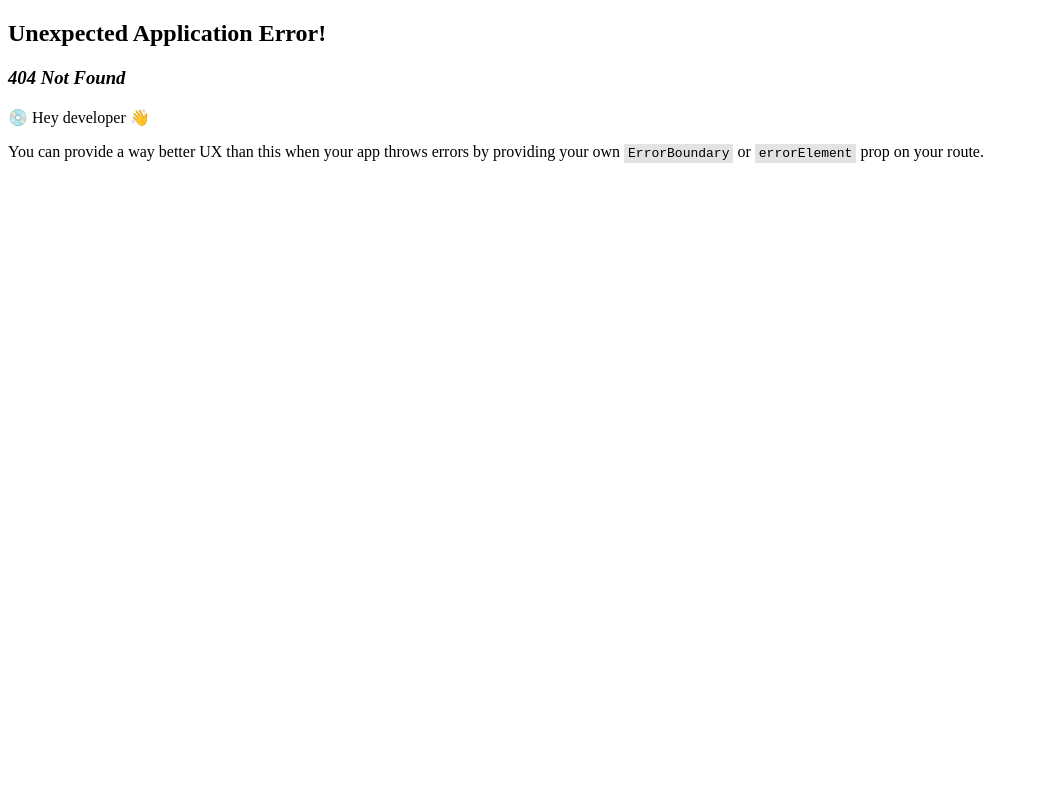
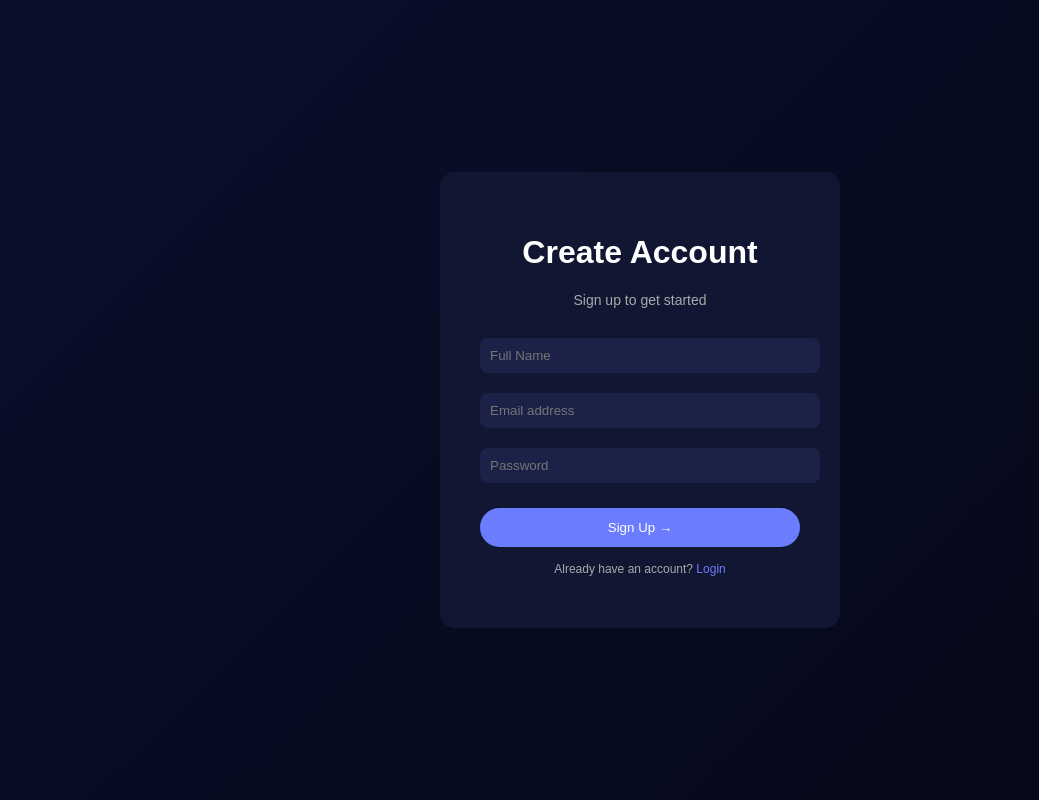
Before and after one commit to sanyamrajbhandari/colab-expense-tracker-frontend, a React (Vite) app: page /signup in a window 1280 px wide. Before the commit this address had no page. Shown: the whole page, without its empty margins (0-1039 px from the left). Built offline with nearby package versions, Linux system fonts and the light colour scheme.

Commit message:
Started login and signup and fixed routes

```diff
--- a/package.json
+++ b/package.json
@@ -10,6 +10,7 @@
     "preview": "vite preview"
   },
   "dependencies": {
+    "lucide-react": "^1.7.0",
     "react": "^19.2.4",
     "react-dom": "^19.2.4",
     "react-icons": "^5.6.0",
--- /dev/null
+++ b/src/css/Login.css
@@ -0,0 +1,62 @@
+body {
+  margin: 0;
+  font-family: Arial;
+  background: linear-gradient(135deg, #0a0f2c, #050816);
+}
+
+.container {
+  height: 100vh;
+  display: flex;
+  justify-content: center;
+  align-items: center;
+}
+
+.card {
+  background: #111633;
+  padding: 40px;
+  border-radius: 15px;
+  width: 320px;
+  text-align: center;
+}
+
+.title {
+  color: white;
+}
+
+.subtitle {
+  color: #aaa;
+  font-size: 14px;
+  margin-bottom: 20px;
+}
+
+.input {
+  width: 100%;
+  padding: 10px;
+  margin: 10px 0;
+  border-radius: 8px;
+  border: none;
+  background: #1c2247;
+  color: white;
+}
+
+.btn {
+  width: 100%;
+  padding: 12px;
+  margin-top: 15px;
+  border-radius: 25px;
+  border: none;
+  background: #6c7cff;
+  color: white;
+  cursor: pointer;
+}
+
+.footer {
+  color: #aaa;
+  font-size: 12px;
+  margin-top: 15px;
+}
+
+.footer span {
+  color: #6c7cff;
+  cursor: pointer;
+}
--- a/src/pages/Login.jsx
+++ b/src/pages/Login.jsx
@@ -1,9 +1,27 @@
-import React from 'react'
+import React from "react";
+import "../css/Login.css";
+import { useNavigate } from "react-router-dom";
 
-function Login() {
+const Login = () => {
+  const navigate = useNavigate();
+
   return (
-    <div>Login</div>
-  )
-}
+    <div className="container">
+      <div className="card">
+        <h1>Login</h1>
 
-export default Login
+        <input type="email" placeholder="Email" />
+        <input type="password" placeholder="Password" />
+
+        <button onClick={() => navigate("/dashboard")}>Login</button>
+
+        <p>
+          New here?{" "}
+          <span onClick={() => navigate("/signup")}>Create Account</span>
+        </p>
+      </div>
+    </div>
+  );
+};
+
+export default Login;
--- a/src/pages/Signup.jsx
+++ b/src/pages/Signup.jsx
@@ -1,9 +1,25 @@
-import React from 'react'
+import React from "react";
 
-function Signup() {
+const Signup = ({ switchToLogin }) => {
   return (
-    <div>Signup</div>
-  )
-}
+    <div className="container">
+      <div className="card">
+        <h1 className="title">Create Account</h1>
+        <p className="subtitle">Sign up to get started</p>
 
-export default Signup
+        <input type="text" placeholder="Full Name" className="input" />
+        <input type="email" placeholder="Email address" className="input" />
+        <input type="password" placeholder="Password" className="input" />
+
+        <button className="btn">Sign Up →</button>
+
+        <p className="footer">
+          Already have an account?{" "}
+          <span onClick={switchToLogin}>Login</span>
+        </p>
+      </div>
+    </div>
+  );
+};
+
+export default Signup;
```
Also changed, not shown: src/routes/Routes.jsx (+41 -23 lines), src/assets/icon.png (added), src/css/App.css (added), src/css/index.css (added), 1 other file (tests, documents, lock files or other folders).
